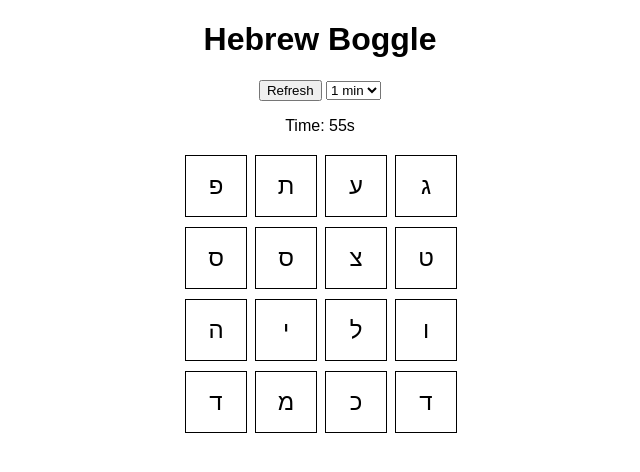
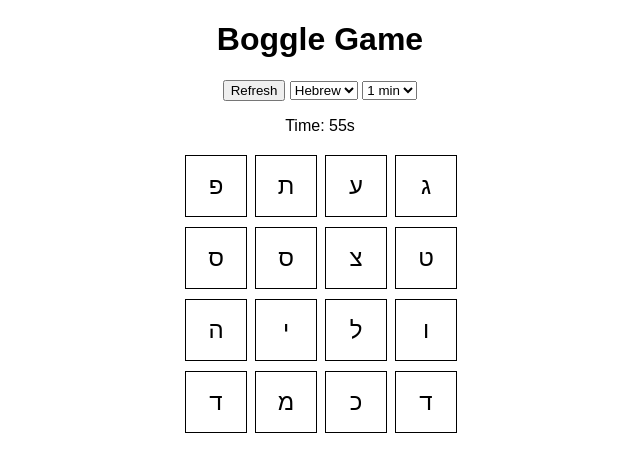
Before and after one commit to AlonAvisar24/hebrew-boggle, a plain HTML site: page index.html in a window 1280 px wide. Shown: the whole page, without its empty margins (320-960 px from the left). Drawn offline with Linux system fonts and the light colour scheme.

Commit message:
Update Add English index.html

```diff
--- a/index.html
+++ b/index.html
@@ -3,7 +3,7 @@
 <head>
     <meta charset="UTF-8">
     <meta name="viewport" content="width=device-width, initial-scale=1.0">
-    <title>Hebrew Boggle</title>
+    <title>Boggle Game</title>
     <style>
         body { text-align: center; font-family: Arial, sans-serif; }
         .grid { display: grid; grid-template-columns: repeat(4, 60px); gap: 10px; justify-content: center; }
@@ -12,9 +12,13 @@
     </style>
 </head>
 <body>
-    <h1>Hebrew Boggle</h1>
+    <h1>Boggle Game</h1>
     <div class="controls">
         <button onclick="generateBoard()">Refresh</button>
+        <select id="languageSelect" onchange="generateBoard()">
+            <option value="hebrew">Hebrew</option>
+            <option value="english">English</option>
+        </select>
         <select id="timerSelect" onchange="setTimer()">
             <option value="60">1 min</option>
             <option value="120">2 min</option>
@@ -25,16 +29,19 @@
     <div class="grid" id="board"></div>
     <script>
         const hebrewLetters = "אבגדהוזחטיכלמנסעפצקרשת".split("");
+        const englishLetters = "ABCDEFGHIJKLMNOPQRSTUVWXYZ".split("");
         let timer = 60;
         let interval;
 
         function generateBoard() {
             const board = document.getElementById("board");
+            const language = document.getElementById("languageSelect").value;
+            const letters = language === "hebrew" ? hebrewLetters : englishLetters;
             board.innerHTML = "";
             for (let i = 0; i < 16; i++) {
                 const cell = document.createElement("div");
                 cell.className = "cell";
-                cell.textContent = hebrewLetters[Math.floor(Math.random() * hebrewLetters.length)];
+                cell.textContent = letters[Math.floor(Math.random() * letters.length)];
                 board.appendChild(cell);
             }
         }
@@ -47,6 +54,7 @@
         }
 
         function startTimer() {
+            clearInterval(interval);
             interval = setInterval(() => {
                 if (timer > 0) {
                     timer--;
```
